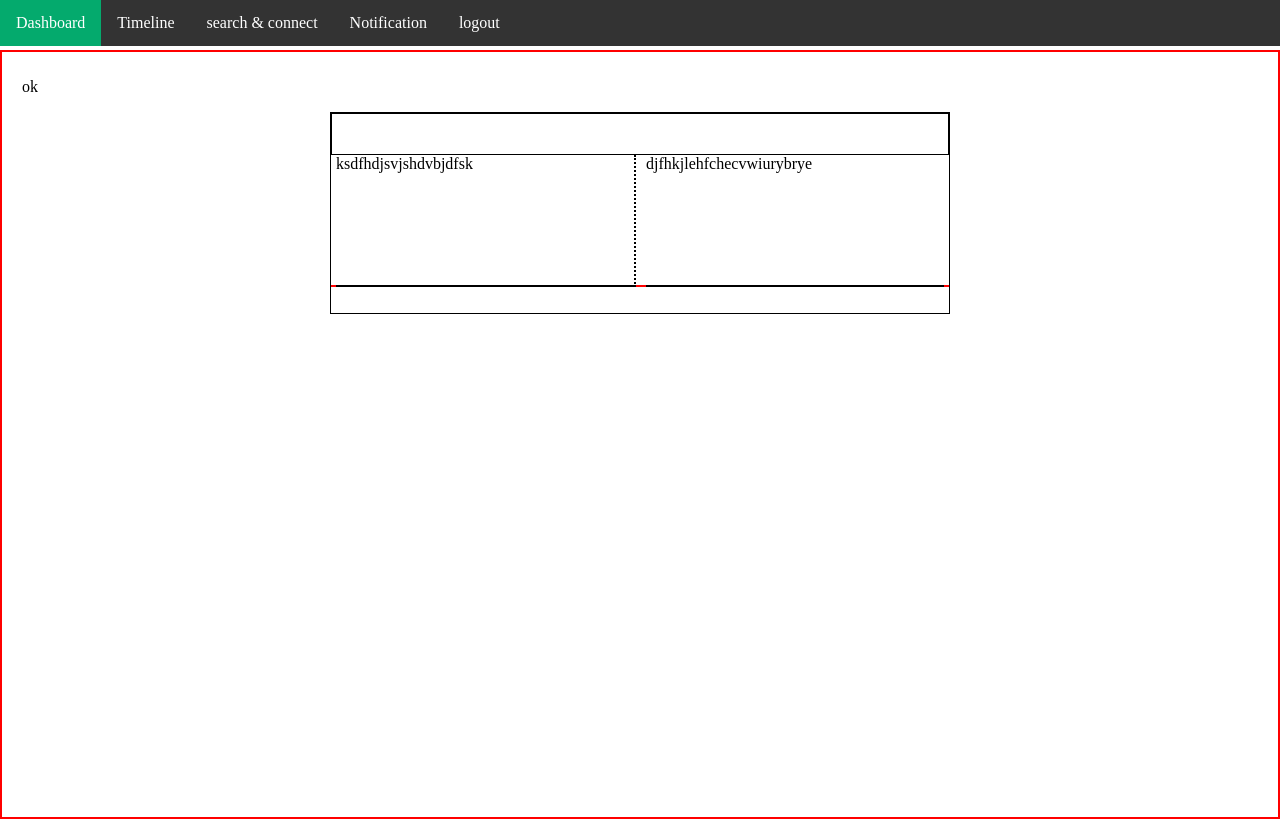
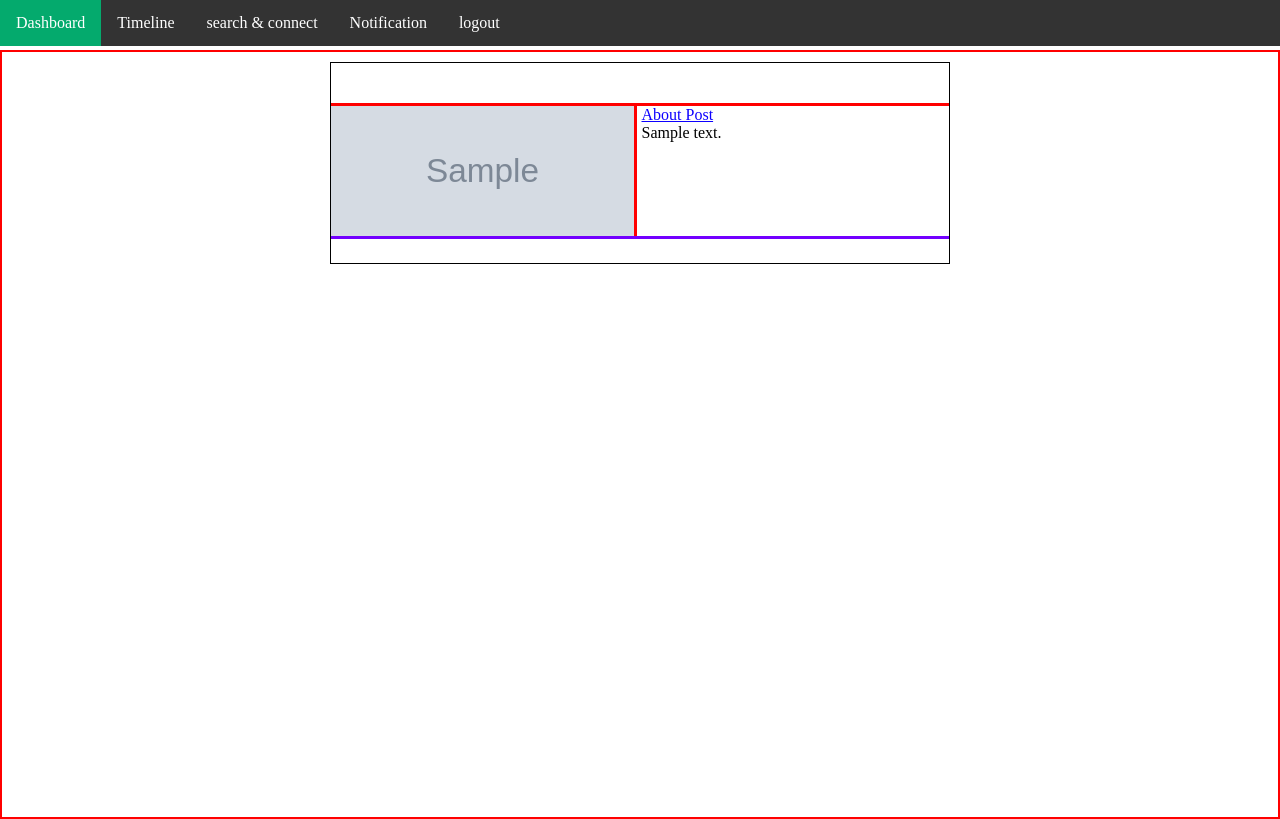
Before and after one commit to mkkotlin/ConnectNest, a Django app: template templates/timelines/timeline.html in a window 1280 px wide. Run offline with Django 5.2, Linux system fonts and the light colour scheme; the template is opened without the code that fills it: values that come from a table or form of the project are taken from there, others are empty; tables that the repository leaves empty hold one stand-in row (values such as "Sample post"); grey boxes marked "Sample" are stand-in pictures.

Commit message:
views updated

```diff
--- a/templates/timelines/timeline.html
+++ b/templates/timelines/timeline.html
@@ -4,41 +4,48 @@
 {% block content %}
 <body>
     <div class="body-container">
-        <p>ok</p>
+        {% for p in post_data %}
         <div class="post-container">
             <div class="post-info"></div>
             <div class="img-cont-wrapper">
-                <div class="post-image">ksdfhdjsvjshdvbjdfsk</div>
-                <div class="post-content">djfhkjlehfchecvwiurybrye</div>
+                {% if p.image %}
+                <img class="post-image" src="{{p.image.url}}">
+                {% endif %}
+                <div class="post-content"><span style="color: rgb(13, 0, 255); text-decoration: underline;">About Post</span><br> {{p.content}}</div>
             </div>
             <div class="post-fotter"></div>
         </div>
+        {% endfor %}
     </div>
 </body>
 <style>
     body{
         margin-top: 50px;
     }
+    img{
+        border: none;
+    }
     .img-cont-wrapper{
         display: flex;
-        border-bottom: 2px solid red;
+        border-bottom: 3px solid rgb(115, 0, 255);
         height:65%
     }
     .post-content{
-        margin: 0px 5px 2px 5px;
-        border-bottom: 2px solid;
+        margin: 0px 5px 2px 0px;
         height: 100%;
         width: 50%;
+        /* border-left: 3px solid red;  */
     }
     .post-image{
-        margin: 0px 5px 2px 5px;
-        border-right: 2px dotted black;
-        border-bottom: 2px solid;
+        margin: 0px 5px 2px 0px;
         height: 100%;
         width: 50%;
+        border-radius: 0;
+        object-fit: fill;
+        border-right: 3px solid rgb(255, 0, 0);
     }
     .post-info{
-        border: 1px solid black;
+        border-bottom: 3px solid rgb(255, 0, 0);
         height: 20%;
     }
     .post-container{
@@ -46,6 +53,7 @@
         height: 200px;
         width: 50%;
         justify-self: center;
+        margin-bottom: 20px;
     }
     .body-container{
         text-align: justify;
@@ -55,7 +63,6 @@
         overflow: scroll;
         overflow-x: hidden;
         scroll-behavior: smooth;
-
     }
     ::-webkit-scrollbar {
     width: 0px;  /* Remove scrollbar space */
--- a/timelines/views.py
+++ b/timelines/views.py
@@ -1,5 +1,8 @@
 from django.shortcuts import render
+from timelines.models import PostModel
 
 # Create your views here.
 def timeline(request):
-    return render(request, 'timelines/timeline.html')
+    # post_data = []
+    post_data = PostModel.objects.filter(user = request.user)
+    return render(request, 'timelines/timeline.html', {'post_data':post_data})
```
